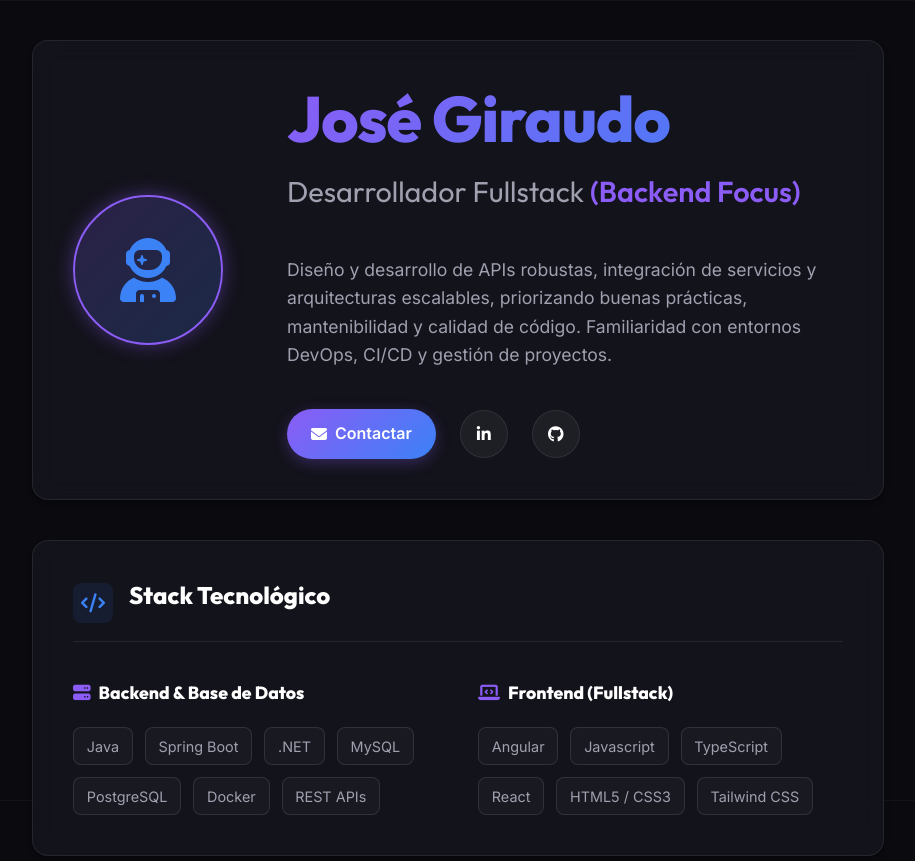
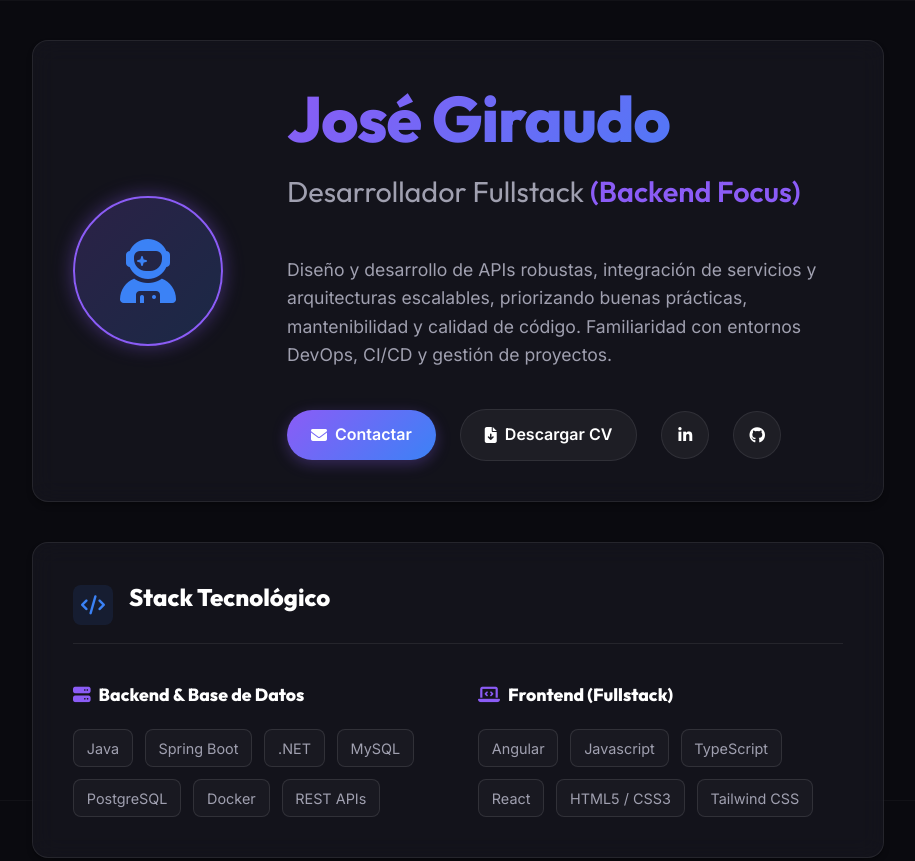
Before and after one commit to joseGiraudo/cv-web, a plain HTML site: page index.html in a window 1280 px wide. Shown: the top 861 px of the page, without its empty margins (182-1097 px from the left). Drawn offline with Linux system fonts and the light colour scheme.

Commit message:
add download cv button

```diff
--- a/data.js
+++ b/data.js
@@ -6,7 +6,8 @@ const cvData = {
         bio: "Diseño y desarrollo de APIs robustas, integración de servicios y arquitecturas escalables, priorizando buenas prácticas, mantenibilidad y calidad de código. Familiaridad con entornos DevOps, CI/CD y gestión de proyectos.",
         email: "josegiraudo7@gmail.com",
         linkedin: "https://www.linkedin.com/in/jose-giraudo-408443218",
-        github: "https://github.com/joseGiraudo"
+        github: "https://github.com/joseGiraudo",
+        cvPdf: "./assets/jose-giraudo-cv.pdf"
     },
     skills: {
         backend: [
--- a/script.js
+++ b/script.js
@@ -15,6 +15,9 @@ function renderCVData() {
     linksContainer.innerHTML = `
         <a href="mailto:${cvData.profile.email}" class="btn btn-primary">
             <i class="fa-solid fa-envelope"></i> Contactar
+        </a>
+        <a href="${cvData.profile.cvPdf}" target="_blank" class="btn btn-secondary" title="Descargar CV en PDF">
+            <i class="fa-solid fa-file-arrow-down"></i> Descargar CV
         </a>
         <a href="${cvData.profile.linkedin}" target="_blank" class="btn btn-icon" title="LinkedIn">
             <i class="fa-brands fa-linkedin-in"></i>
--- a/style.css
+++ b/style.css
@@ -314,6 +314,18 @@ ul {
     box-shadow: 0 6px 20px rgba(139, 92, 246, 0.5);
     color: white;
     /* Override global a:hover */
+}
+
+.btn-secondary {
+    background: rgba(255, 255, 255, 0.05);
+    border: 1px solid var(--border-glass);
+    color: var(--text-primary);
+}
+
+.btn-secondary:hover {
+    background: rgba(255, 255, 255, 0.1);
+    color: var(--accent-primary);
+    transform: translateY(-2px);
 }
 
 .btn-icon {
```
Also changed, not shown: 1 other file.
